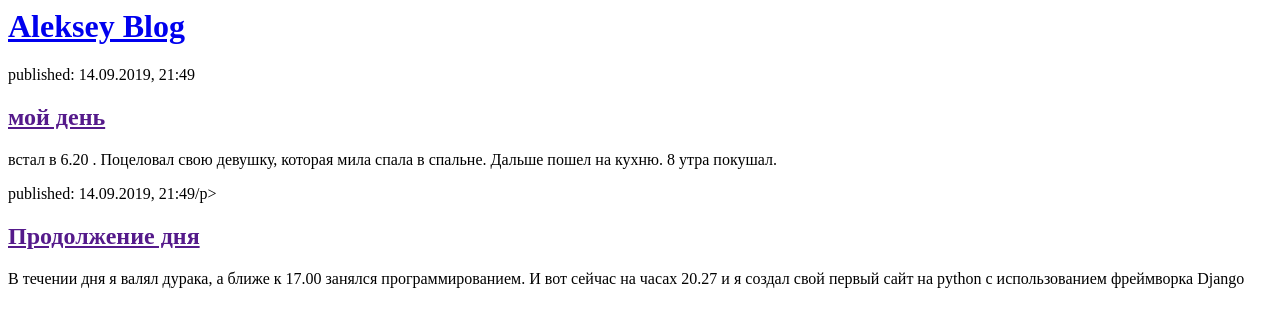
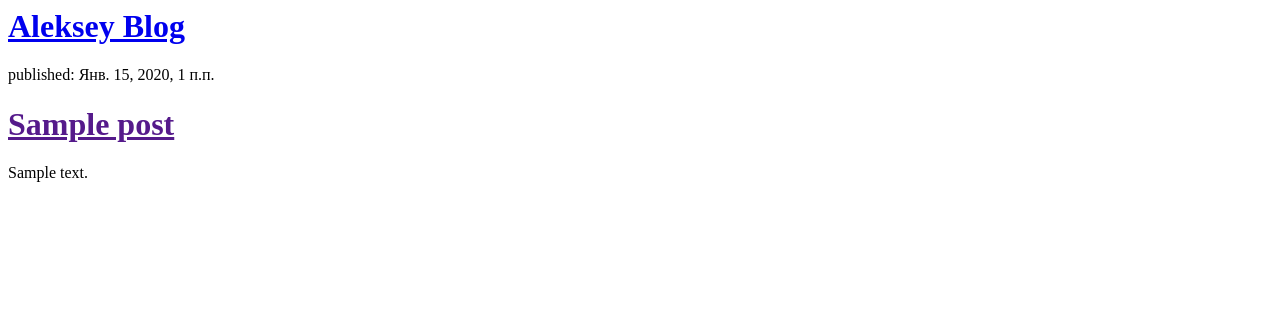
Before and after one commit to lexaa666/my-first, a Django app: template blog/templates/blog/post_list.html in a window 1280 px wide. Shown: the top 327 px of the page. Run offline with Django 3.2, Linux system fonts and the light colour scheme; the template is opened without the code that fills it: values that come from a table or form of the project are taken from there, others are empty; tables that the repository leaves empty hold one stand-in row (values such as "Sample post").

Commit message:
Update for my Blog

```diff
--- a/blog/templates/blog/post_list.html
+++ b/blog/templates/blog/post_list.html
@@ -7,16 +7,12 @@
             <h1><a href="/">Aleksey Blog</a></h1>
         </div>
 
-        <div>
-            <p>published: 14.09.2019, 21:49</p>
-            <h2><a href="">мой день</a></h2>
-            <p>встал в 6.20  . Поцеловал свою девушку, которая мила спала в спальне. Дальше пошел на кухню. 8 утра покушал.<p>
-        </div>
-
-        <div>
-            <p>published: 14.09.2019, 21:49/p>
-            <h2><a href="">Продолжение дня</a></h2>
-            <p>В течении дня я валял дурака, а ближе к 17.00 занялся программированием. И вот сейчас на часах 20.27 и я создал свой первый сайт на python с использованием фреймворка Django<p>
-        </div>
+          {% for pos in post %}
+          <div>
+              <p>published: {{ pos.published_date }}</p>
+              <h1><a href="">{{ pos.title }}</a></h1>
+              <p>{{ pos.text|linebreaksbr }}</p>
+            </div>
+          {% endfor %}
     </body>
 </html>
--- a/blog/views.py
+++ b/blog/views.py
@@ -1,5 +1,8 @@
 from django.shortcuts import render
+from django.utils import timezone
+from .models import Post
 
 # Create your views here.
 def post_list(request):
-    return render(request, 'blog/post_list.html', {})
+    post = Post.objects.filter(published_date__lte=timezone.now()).order_by('published_date')
+    return render(request, 'blog/post_list.html', {'post': post})
```
